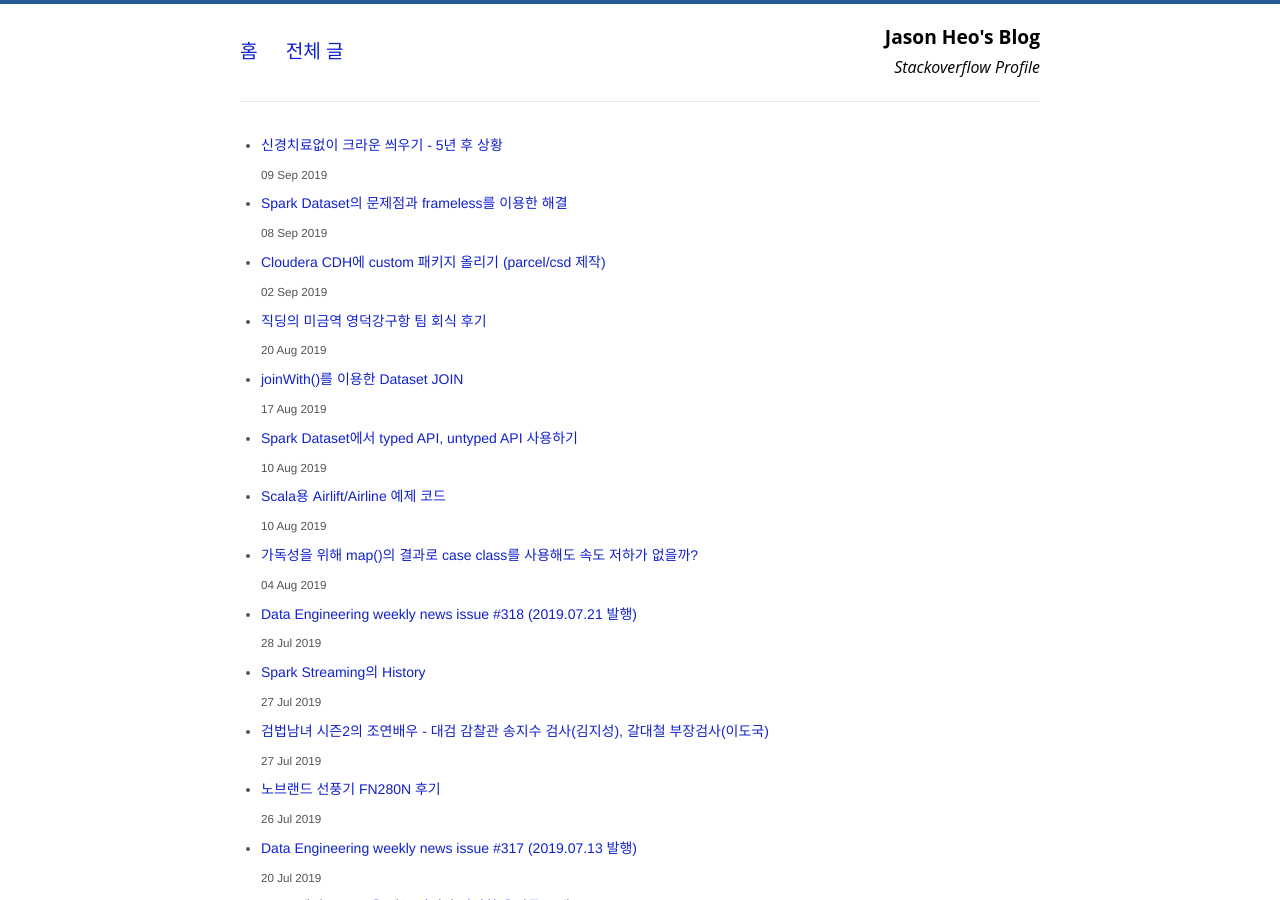
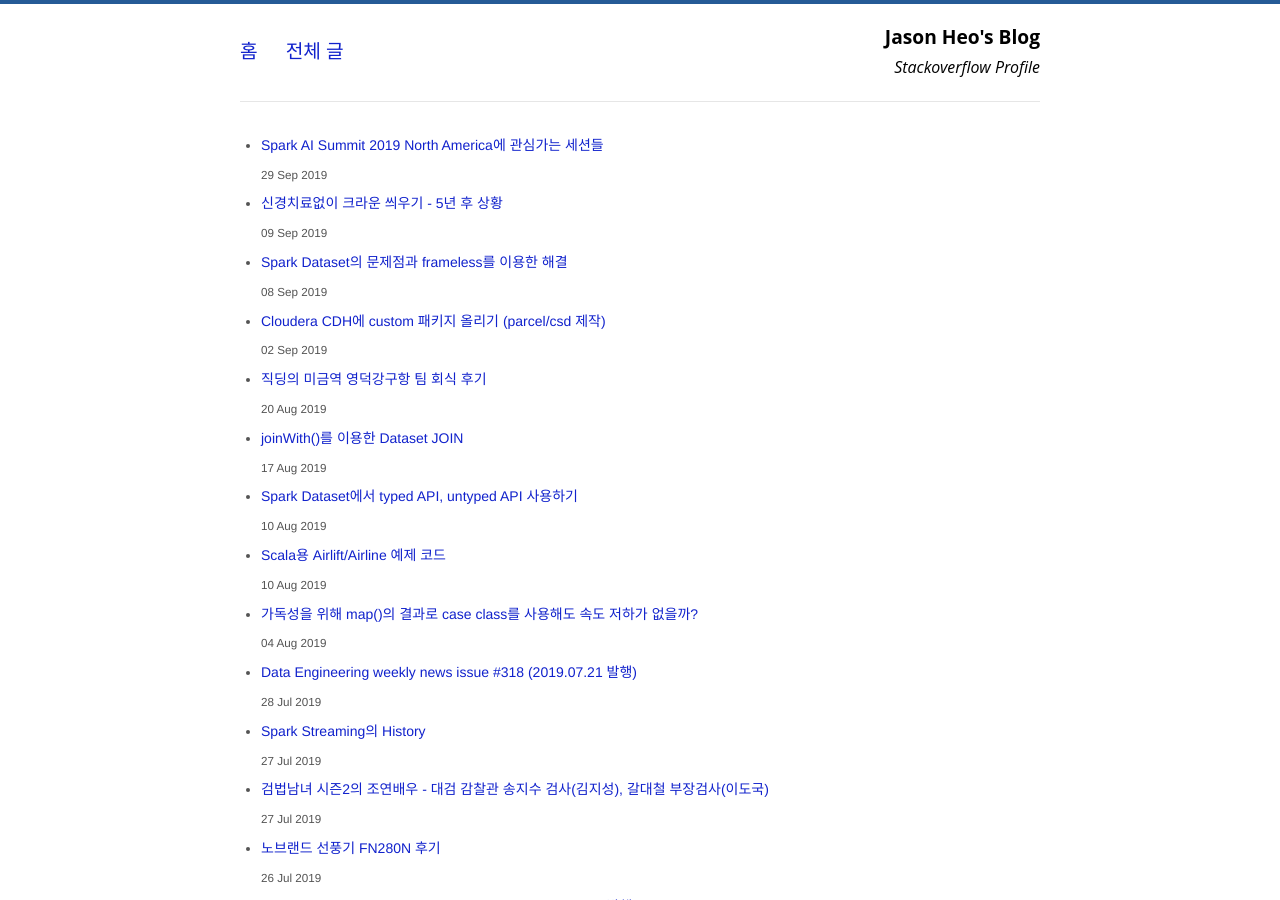
Before and after one commit to jason-heo/jason-heo.github.io, a Jekyll site: the page built from all_posts.html, in a window 1280 px wide and 900 px high. Built offline with Jekyll 4.4.1, drawn with Linux system fonts in a browser that asks for light colours; comment, search, counter and statistics services are not loaded; some of the changed text lies outside the part shown.

Commit message:
spark ai summit - 2019 na sessions

```diff
--- /dev/null
+++ b/_posts/2018-09-29-spark-ai-summit-2018-na.md
@@ -0,0 +1,22 @@
+---
+layout: post
+title: "Spark AI Summit 2018 North America에 관심가는 세션들"
+categories: "bigdata"
+---
+
+{% include spark-ai-summit.md %}
+
+- https://databricks.com/session/using-apache-spark-to-tune-spark
+- https://databricks.com/session/deep-dive-into-the-apache-spark-scheduler
+- https://databricks.com/session/oversubscribing-apache-spark-resource-usage-for-fun-and
+- https://databricks.com/session/apache-spark-data-source-v2
+- https://databricks.com/session/deep-learning-for-recommender-systems
+- https://databricks.com/session/99-problems-but-databricks-apache-spark-aint-one
+- https://databricks.com/session/tunein-how-to-get-your-hadoop-spark-jobs-tuned-while-you-are-sleeping
+- https://databricks.com/session/a-deep-dive-into-stateful-stream-processing-in-structured-streaming
+- https://databricks.com/session/extending-spark-sql-api-with-easier-to-use-array-types-operations
+- https://databricks.com/session/scalable-monitoring-using-prometheus-with-apache-spark-clusters
+- https://databricks.com/session/automated-debugging-of-big-data-analytics-in-apache-spark-using-bigsift
+- https://databricks.com/session/sparser-faster-parsing-of-unstructured-data-formats-in-apache-spark
+- https://databricks.com/session/sos-optimizing-shuffle-i-o
+- https://databricks.com/session/metrics-driven-tuning-of-apache-spark-at-scale
--- a/_posts/2019-06-06-spark-ai-summit-2018-eu.md
+++ b/_posts/2019-06-06-spark-ai-summit-2018-eu.md
@@ -1,16 +1,10 @@
 ---
 layout: post
 title: "Spark AI Summit 2018 Europe에서 관심가는 세션"
-categories: "programming"
+categories: "bigdata"
 ---
 
-Spark AI Summit은 Spark 개발자들이 많은 회사인 Databricks에서 개최하는 컨퍼런스로서 Spark만을 다루는 컨퍼런스이다. (처음엔 Spark Summit이었는데 2017년인가부터 Spark AI Summit으로 이름을 변경하였다)
-
-1년에 두 번 (미국 샌프란시스코와 유럽) 개최된다. 한국에서 Spark AI Summit에 참여하려면 비용이 꽤나 드는데 (참가비, 항공권, 숙박비) 다행(?)인 점은 모든 세션의 영상과 슬라이드를 인터넷에 공개한다는 점이다. (본인도 2016년 유럽 컨퍼런스에 다녀왔었는데 돈이 ㅎㄷㄷ)
-
-아래 내용은 [2018 Europe 세션](https://databricks.com/sparkaisummit/europe/schedule) 중에서 본인이 관심있는 세션을 정리한 것이다. 틈틈히 시간날 때 봐야겠다 (라고 다짐을 하지만 얼마나 볼 수 있을지 모르겠다. 아싸리 비싼 돈 내고 다녀오면 돈이 아까워서라도 챙겨보겠지만)
-
-제목들을 훑어보니 역시 AI가 대세이고, real-time, kubernetes, analytics 등의 키워드가 눈에 띈다.
+{% include spark-ai-summit.md %}
 
 - https://databricks.com/session/cerns-next-generation-data-analysis-platform-with-apache-spark
     - 세션 후기 (2019.06.08.)
@@ -70,24 +64,3 @@ Spark AI Summit은 Spark 개발자들이 많은 회사인 Databricks에서 개
 - https://databricks.com/session/intelligent-applications-with-apache-spark-and-kubernetes-from-prototype-to-production
 - https://databricks.com/session/fpga-as-a-service-to-accelerate-your-big-data-workloads-with-fpga
 - https://databricks.com/session/lessons-from-the-field-episode-ii-applying-best-practices-to-your-apache-spark-applications
-
-### 번외
-
-사실 작년 7월에도 Spark AI Summit North America 2018의 관심가는 세션을 정리해두었었는데, 11개월이 지난 현재까지 딱 1개 밖에 시청을 못했다;;
-
-위에 내용이 최신이니 나느 Europe 2018 거부터 볼 거고 North America 2018은 언제볼지 모르지만, 혹 관심있는 분이 계실까봐 적어본다.
-
-- https://databricks.com/session/using-apache-spark-to-tune-spark
-- https://databricks.com/session/deep-dive-into-the-apache-spark-scheduler
-- https://databricks.com/session/oversubscribing-apache-spark-resource-usage-for-fun-and
-- https://databricks.com/session/apache-spark-data-source-v2
-- https://databricks.com/session/deep-learning-for-recommender-systems
-- https://databricks.com/session/99-problems-but-databricks-apache-spark-aint-one
-- https://databricks.com/session/tunein-how-to-get-your-hadoop-spark-jobs-tuned-while-you-are-sleeping
-- https://databricks.com/session/a-deep-dive-into-stateful-stream-processing-in-structured-streaming
-- https://databricks.com/session/extending-spark-sql-api-with-easier-to-use-array-types-operations
-- https://databricks.com/session/scalable-monitoring-using-prometheus-with-apache-spark-clusters
-- https://databricks.com/session/automated-debugging-of-big-data-analytics-in-apache-spark-using-bigsift
-- https://databricks.com/session/sparser-faster-parsing-of-unstructured-data-formats-in-apache-spark
-- https://databricks.com/session/sos-optimizing-shuffle-i-o
-- https://databricks.com/session/metrics-driven-tuning-of-apache-spark-at-scale
--- /dev/null
+++ b/_posts/2019-09-29-spark-ai-summit-2019-na.md
@@ -0,0 +1,29 @@
+---
+layout: post
+title: "Spark AI Summit 2019 North America에 관심가는 세션들"
+categories: "bigdata"
+---
+
+{% include spark-ai-summit.md %}
+
+- https://databricks.com/session/data-driven-transformation-leveraging-big-data-at-showtime-with-apache-spark
+- https://databricks.com/session/productizing-structured-streaming-jobs
+- https://databricks.com/session/scaling-apache-spark-at-facebook
+- https://databricks.com/session/vectorized-query-execution-in-apache-spark-at-facebook
+- https://databricks.com/session/self-service-apache-spark-structured-streaming-applications-and-analytics
+- https://databricks.com/session/the-rule-of-10000-spark-jobs-learning-from-exceptions-and-serializing-your-knowledge
+- https://databricks.com/session/a-deep-dive-into-query-execution-engine-of-spark-sql
+- https://databricks.com/session/bridging-the-gap-between-datasets-and-dataframes
+    - https://databricks.com/session/a-deep-dive-into-query-execution-engine-of-spark-sql-continues
+- https://databricks.com/session/designing-structured-streaming-pipelines-how-to-architect-things-right
+- https://databricks.com/session/understanding-query-plans-and-spark-uis
+- https://databricks.com/session/apache-spark-core-deep-dive-proper-optimization
+    - https://databricks.com/session/apache-spark-core-deep-dive-proper-optimization-continues
+- https://databricks.com/session/how-to-extend-apache-spark-with-customized-optimizations
+- https://databricks.com/session/apache-spark-listeners-a-crash-course-in-fast-easy-monitoring
+- https://databricks.com/session/cooperative-task-execution-for-apache-spark
+- https://databricks.com/session/etl-made-easy-with-azure-data-factory-and-azure-databricks
+- https://databricks.com/session/lessons-learned-using-apache-spark-for-self-service-data-prep-in-saas-world
+- https://databricks.com/session/apache-spark-on-k8s-best-practice-and-performance-in-the-cloud
+- https://databricks.com/session/smart-join-algorithms-for-fighting-skew-at-scale
+- https://databricks.com/session/apache-arrow-based-unified-data-sharing-and-transferring-format-among-cpu-and-accelerators
```
Also changed, not shown: _includes/spark-ai-summit.md (added, +9 -0 lines).
